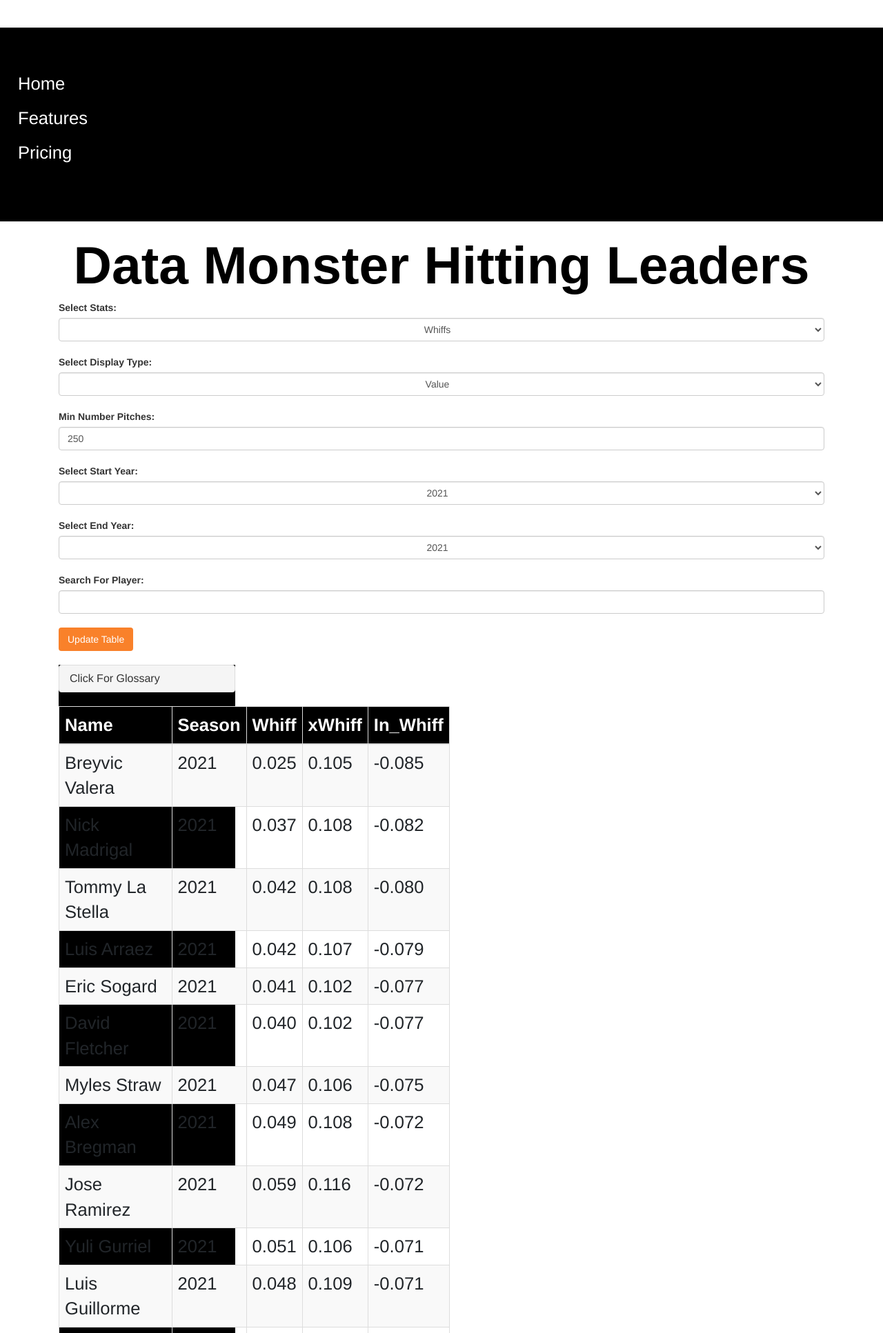
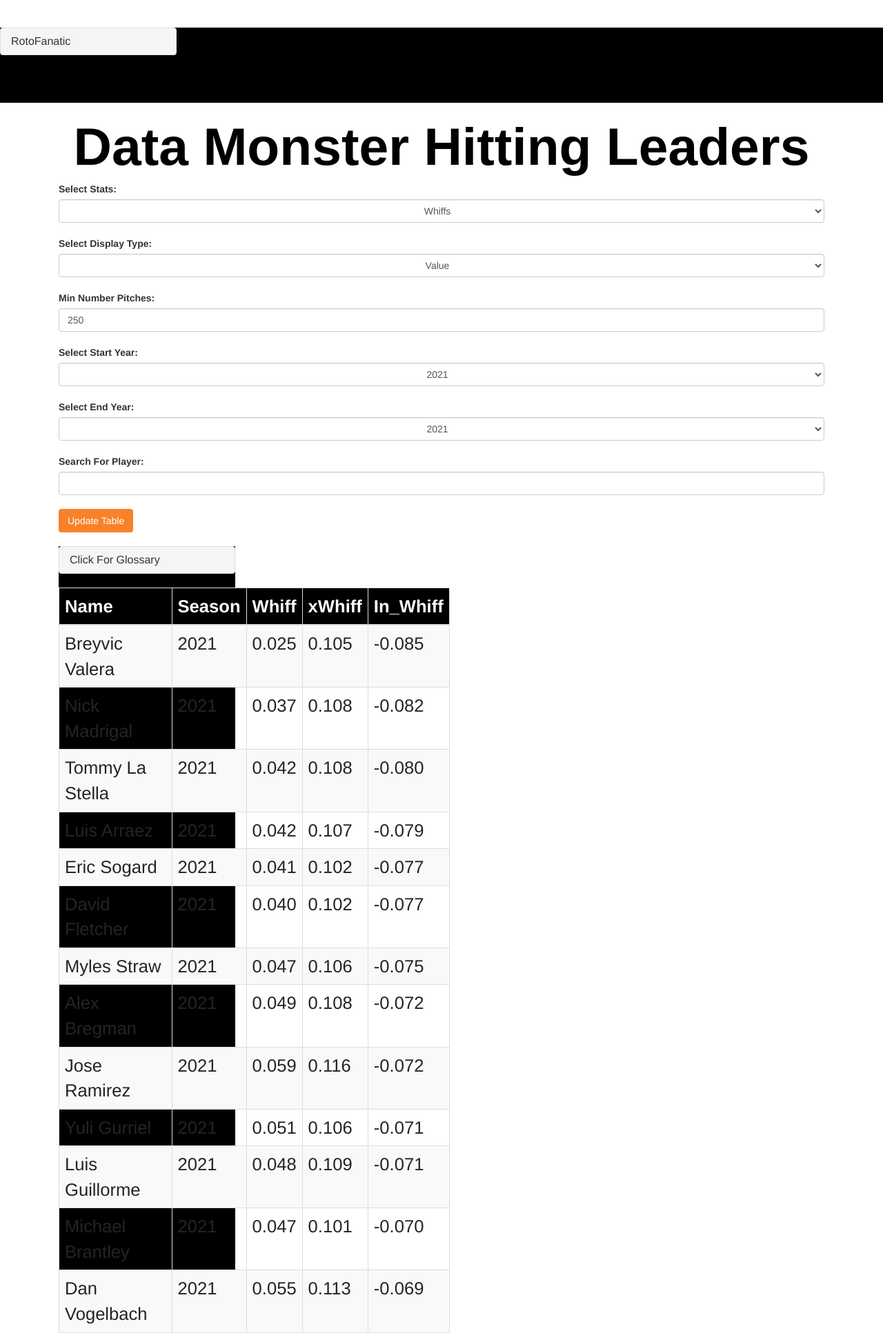
Before and after one commit to pmammino/rotofanatic, a Flask app: page /hitters in a window 1280 px wide. Shown: the top 1933 px of the page at 69% size. Run offline with Flask 2, Linux system fonts and the light colour scheme; some libraries are stand-ins or nearby versions.

Commit message:
Update base.html

```diff
--- a/templates/base.html
+++ b/templates/base.html
@@ -18,40 +18,44 @@
     <script src="{{ url_for('static', filename='js/sorttable.js') }}" type="text/javascript"></script>
 </head>
 <header class="page-header" xmlns="http://www.w3.org/1999/html">
-<!--Navbar-->
-<nav class="navbar navbar-light light-blue lighten-4">
-
-  <!-- Navbar brand -->
-  <a class="navbar-brand" href="#">Navbar</a>
-
-  <!-- Collapse button -->
-  <button class="navbar-toggler toggler-example" type="button" data-toggle="collapse" data-target="#navbarSupportedContent1"
-    aria-controls="navbarSupportedContent1" aria-expanded="false" aria-label="Toggle navigation"><span class="dark-blue-text"><i
-        class="fas fa-bars fa-1x"></i></span></button>
-
-  <!-- Collapsible content -->
-  <div class="collapse navbar-collapse" id="navbarSupportedContent1">
-
-    <!-- Links -->
-    <ul class="navbar-nav mr-auto">
-      <li class="nav-item active">
-        <a class="nav-link" href="#">Home <span class="sr-only">(current)</span></a>
+<div class="panel-group">
+  <div class="panel panel-default">
+    <div class="panel-heading">
+      <h3 class="panel-title">
+        <a data-toggle="collapse" href="#nav">RotoFanatic</a>
+      </h3>
+    </div>
+    <div id="nav" class="panel-collapse collapse">
+	<ul class="navbar-nav mr-auto mt-2 mt-lg-0">
+          <li class="nav-item">
+        <a class="nav-link" href="https://rotofanatic.com/">Home</a>
       </li>
       <li class="nav-item">
-        <a class="nav-link" href="#">Features</a>
+        <a class="nav-link" href="https://rotofanatic.com/articles-all/">Articles</a>
+      </li>
+      <li class="nav-item dropdown">
+        <a class="nav-link dropdown-toggle" id="navbarDropdownMenuLink" data-toggle="dropdown" aria-haspopup="true" aria-expanded="false">
+          Data Monster Tools
+        </a>
+        <div class="dropdown-menu" aria-labelledby="navbarDropdownMenuLink">
+          <a class="dropdown-item" href="https://app.rotofanatic.com/">Pitcher Tools</a>
+          <a class="dropdown-item" href="https://app.rotofanatic.com/pitchergamelog">Pitcher Game Logs</a>
+          <a class="dropdown-item" href="https://app.rotofanatic.com/hitters">Hitter Tools</a>
+		  <a class="dropdown-item" href="https://app.rotofanatic.com/prospects">Prospects</a>
+          <a class="dropdown-item" href="https://app.rotofanatic.com/prospectchart">Prospect Compare Charts</a>
+		  <a class="dropdown-item" href="https://rotofanatic.com/rotofanatic-park-factors/">Park Factors</a>
+        </div>
       </li>
       <li class="nav-item">
-        <a class="nav-link" href="#">Pricing</a>
+        <a class="nav-link" href="https://rotofanatic.com/meet-the-team/">Meet The Team</a>
       </li>
-    </ul>
-    <!-- Links -->
+      <li class="nav-item">
+        <a class="nav-link" href="https://rotofanatic.com/contact-rotofanatic/">Contact Us</a>
+      </li>
 
+          </ul>
   </div>
-  <!-- Collapsible content -->
-
-</nav>
-<!--/.Navbar-->
-
+</div>
     <br>
     <br>
 </header>
```
